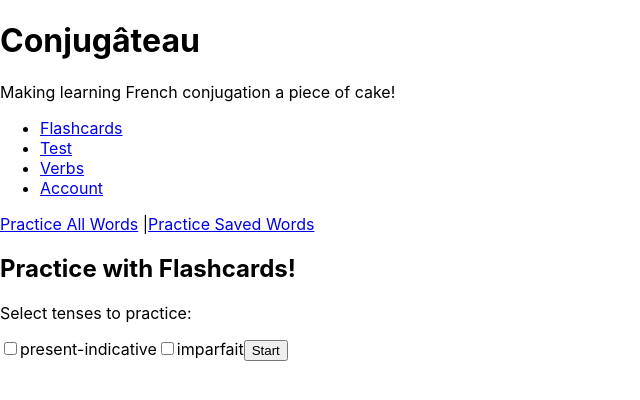
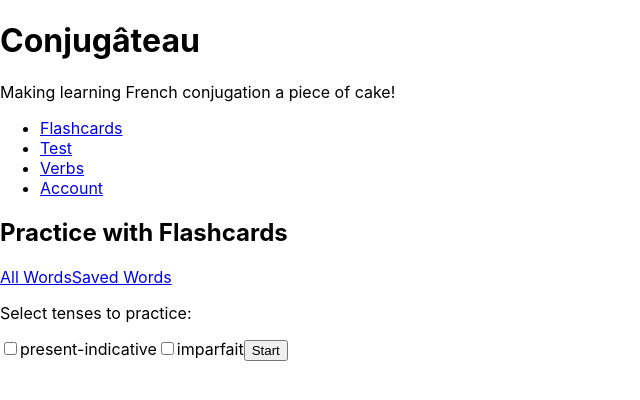
Before and after one commit to patriciamolnar/conjugateau, a React (Create React App) app in the folder frontend/: page / in a window 1280 px wide. Shown: the top 400 px of the page, without its empty margins (0-640 px from the left). Built offline with nearby package versions, Linux system fonts and the light colour scheme; no server answers.

Commit message:
extracting navigation for Flashcard page into its own component

```diff
--- /dev/null
+++ b/frontend/src/components/FlashcardNav.js
@@ -0,0 +1,16 @@
+import { NavLink } from 'react-router-dom';
+
+function FlashcardNav() {
+  return (
+    <>
+        <h2>Practice with Flashcards</h2>
+        <div className="secondary-nav">
+            <NavLink exact to="/" activeClassName="active">All Words</NavLink>
+            <NavLink to="/starred" activeClassName="active">Saved Words</NavLink>
+        </div>
+
+    </>
+  )
+}
+
+export default FlashcardNav
--- a/frontend/src/pages/Flashcard.js
+++ b/frontend/src/pages/Flashcard.js
@@ -1,5 +1,5 @@
 import { useState } from 'react';
-import { NavLink } from 'react-router-dom';
+import FlashcardNav from '../components/FlashcardNav';
 import FlashcardQuiz from '../components/FlashcardQuiz';
 import TenseSelector from '../components/TenseSelector';
 import { getNext } from '../lib/functions';
@@ -10,9 +10,7 @@ function Flashcard({ verbs, practicing, updateOptions, startGame, finishPractice
     if(!practicing) { //if tenses have not been selected display select page.
         return (
             <>
-                <NavLink exact to="/" activeClassName="active">Practice All Words</NavLink> |
-                <NavLink to="/starred" activeClassName="active">Practice Saved Words</NavLink>
-                <h2>Practice with Flashcards!</h2>
+                <FlashcardNav />
                 <TenseSelector updateOptions={updateOptions} startGame={startGame} />
             </>
         )
--- a/frontend/src/pages/StarredFlashcard.js
+++ b/frontend/src/pages/StarredFlashcard.js
@@ -1,5 +1,6 @@
 import { useState } from 'react';
 import { NavLink } from 'react-router-dom';
+import FlashcardNav from '../components/FlashcardNav';
 import FlashcardQuiz from '../components/FlashcardQuiz';
 import TenseSelector from '../components/TenseSelector';
 import { getNext } from '../lib/functions';
@@ -23,9 +24,7 @@ function StarredFlashcard({ verbs, practicing, updateOptions, startGame, finishP
     if(!practicing) { //if tenses have not been selected display select page.
         return (
             <>
-                <NavLink exact to="/" activeStyle={activeStyle}>Practice All Words</NavLink> |
-                <NavLink to="/starred" activeStyle={activeStyle}>Practice Saved Words</NavLink>
-                <h2>Saved Conjugations: Practice with Flashcards!</h2>
+                <FlashcardNav />
                 <TenseSelector updateOptions={updateOptions} startGame={startGame} />
             </>
         )
```
